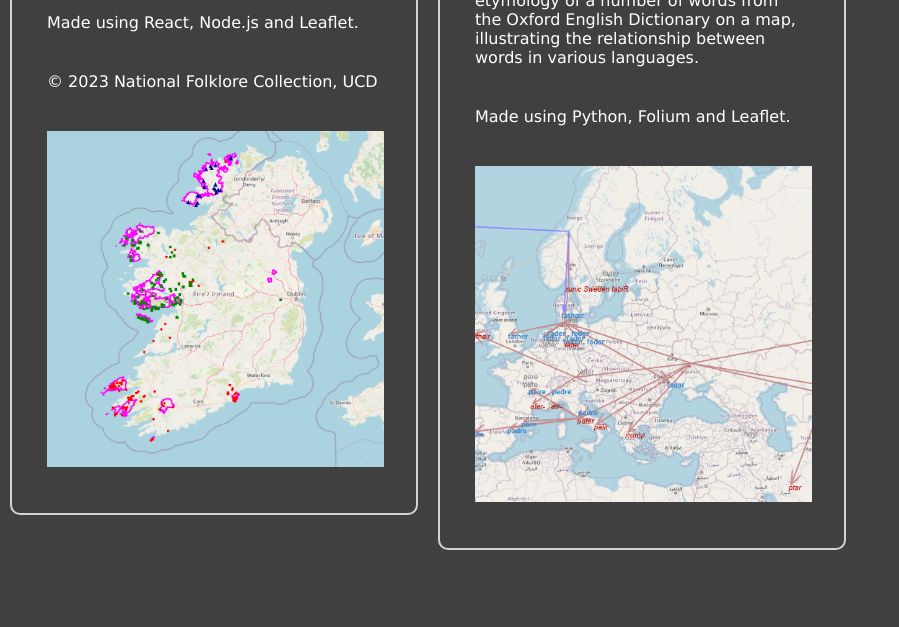
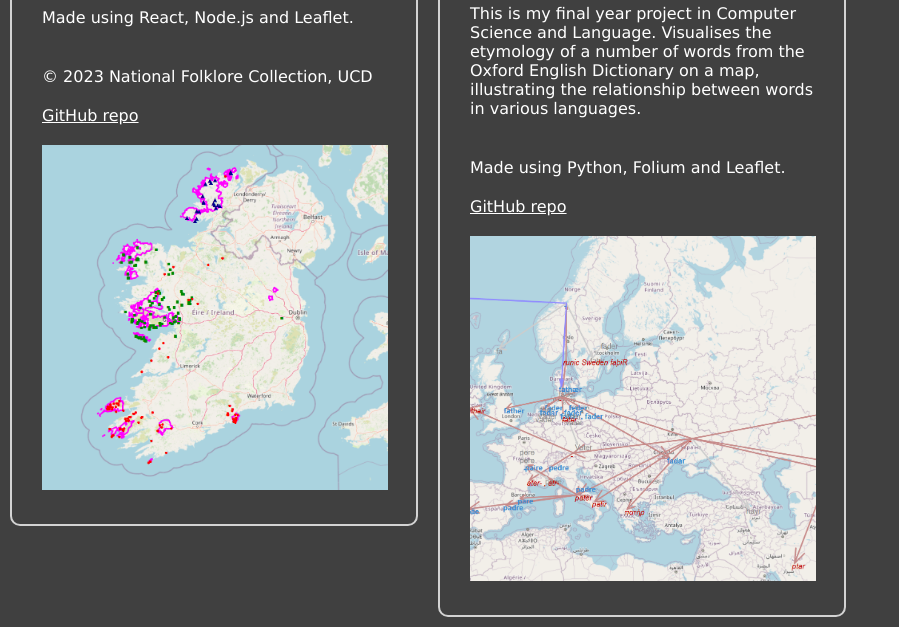
Before and after one commit to duilinn/duilinn.github.io, a plain HTML site: page index.html in a window 1280 px wide. Shown: the part 386-1013 px from the top of the page, without its empty margins (0-899 px from the left). Before the commit the page ends 946 px from the top, so only its background shows below. Drawn offline with Linux system fonts and the light colour scheme.

Commit message:
Updated project descriptions and links

```diff
--- a/index.html
+++ b/index.html
@@ -14,33 +14,32 @@
         <div class="div-row">
             <div class="rounded-div">
                 <div class="link-div">
-                    <a class="large-link" href="duchas-maps.html">
-                        <div>Dúchas maps</div>
+                    <a href="duchas-maps.html" class="large-link">Dúchas maps</a>
                     <div class="div-text">Search 300,000+ pages of Irish folklore and local tradition collected in
                         the 1930s, in English and Irish, and view the results of queries on a map.
                     </div>
                     <div class="div-text"> Made using React, Node.js and Leaflet.</div>
                     <div class="div-text">© 2023 National Folklore Collection, UCD</div>
+                    <a href="https://github.com/duilinn/irish-word-distribution-maps" class="small-link">GitHub repo</a>
                     <div class="image-container">
-                            <img src="duchas-maps.png"
+                        <a href="duchas-maps.html" ><img src="duchas-maps.png"
                                 alt="A map of Ireland outlining the Gaeltacht areas in pink, with various coloured points on the map located mainly in the Gaeltacht areas."></img>
+                        </a>
                     </div>
-                    </a>
                 </div>
             </div>
             <div class="rounded-div">
                 <div class="link-div">
-                    <a class="large-link">
-                        <div>Final Year Project</div>
+                    <a class="large-link">Final Year Project: OED Etymologies</a>
                     <div class="div-text">This is my final year project in Computer Science and Language. Visualises
                         the etymology of a number of words from the Oxford English Dictionary on a map, illustrating
                         the relationship between words in various languages.</div>
                     <div class="div-text"> Made using Python, Folium and Leaflet.</div>
+                    <a href="https://github.com/duilinn/final-year-project-2023" class="small-link">GitHub repo</a>
                     <div class="image-container"><img src="final-year-project.png"
                             alt="A map of Europe and Western Asia showing the word &quot;father&quot; in various languages, iwch arrows showing which languages are descended from which.">
                         </img>
                     </div>
-                    </a>
                 </div>
             </div>
         </div>
--- a/styles.css
+++ b/styles.css
@@ -12,7 +12,15 @@ body {
     color: white;
     text-decoration: none;
     font-family: Verdana, Geneva, Tahoma, sans-serif;
-    padding: 5px;
+    margin: 10px;
+    box-decoration-break: clone;
+}
+
+.small-link {
+    color: white;
+    text-decoration: underline;
+    font-family: Verdana, Geneva, Tahoma, sans-serif;
+    padding: 20px;
 }
 
 .fullscreen-div {
@@ -45,9 +53,8 @@ img {
     text-align: center;
 }
 
-.link-div a {
+.link-div {
     position: relative;
-    z-index: 2;
     display: block;
     text-decoration: none;
     height: 100%;
@@ -62,15 +69,6 @@ img {
     height: 100%;
 }
 
-.link-div::after {
-    content: "";
-    position: absolute;
-    top: 0;
-    left: 0;
-    width: 100%;
-    height: 100%;
-    z-index: 1;
-}
 
 .div-row {
     display: flex;
@@ -82,7 +80,12 @@ img {
     font-family: Verdana, Geneva, Tahoma, sans-serif;
 }
 
-h1, h2, h3, h4, h5, h6 {
+h1,
+h2,
+h3,
+h4,
+h5,
+h6 {
     font-family: Verdana, Geneva, Tahoma, sans-serif;
     padding: 20px;
 }
```
Lines whose indentation alone changed are shown as unchanged.
